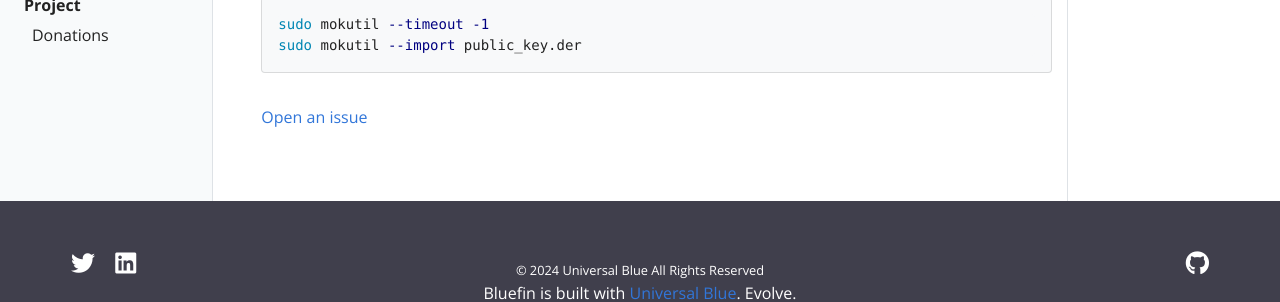
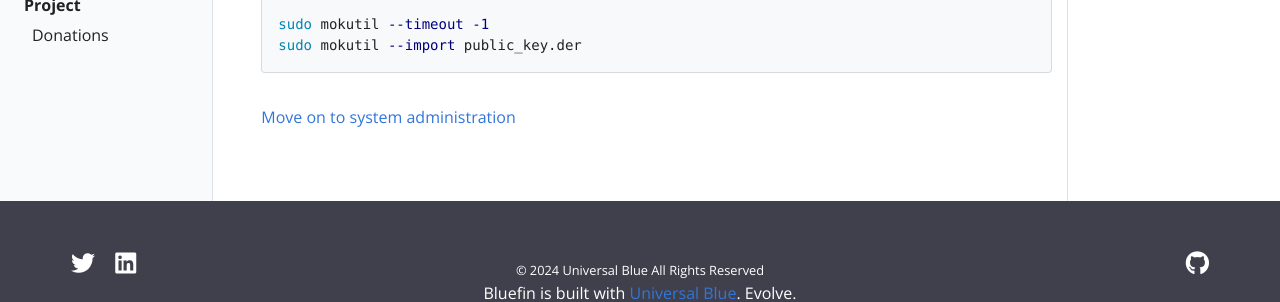
Before and after one commit to ublue-os/bluefin-docs, a Jekyll site: the page built from _docs/introduction.md, in a window 1280 px wide and 900 px high, scrolled down 4430 px. Shown: the part 549-851 px from the top of the window. Built offline with Jekyll 4.4.1, drawn with Linux system fonts in a browser that asks for light colours.

Commit message:
Update introduction.md

````diff
--- a/_docs/introduction.md
+++ b/_docs/introduction.md
@@ -138,4 +138,4 @@ sudo mokutil --timeout -1
 sudo mokutil --import public_key.der
 ```
 
-[Open an issue]({{ site.repo }}/issues)
+[Move on to system administration](administration)
````
